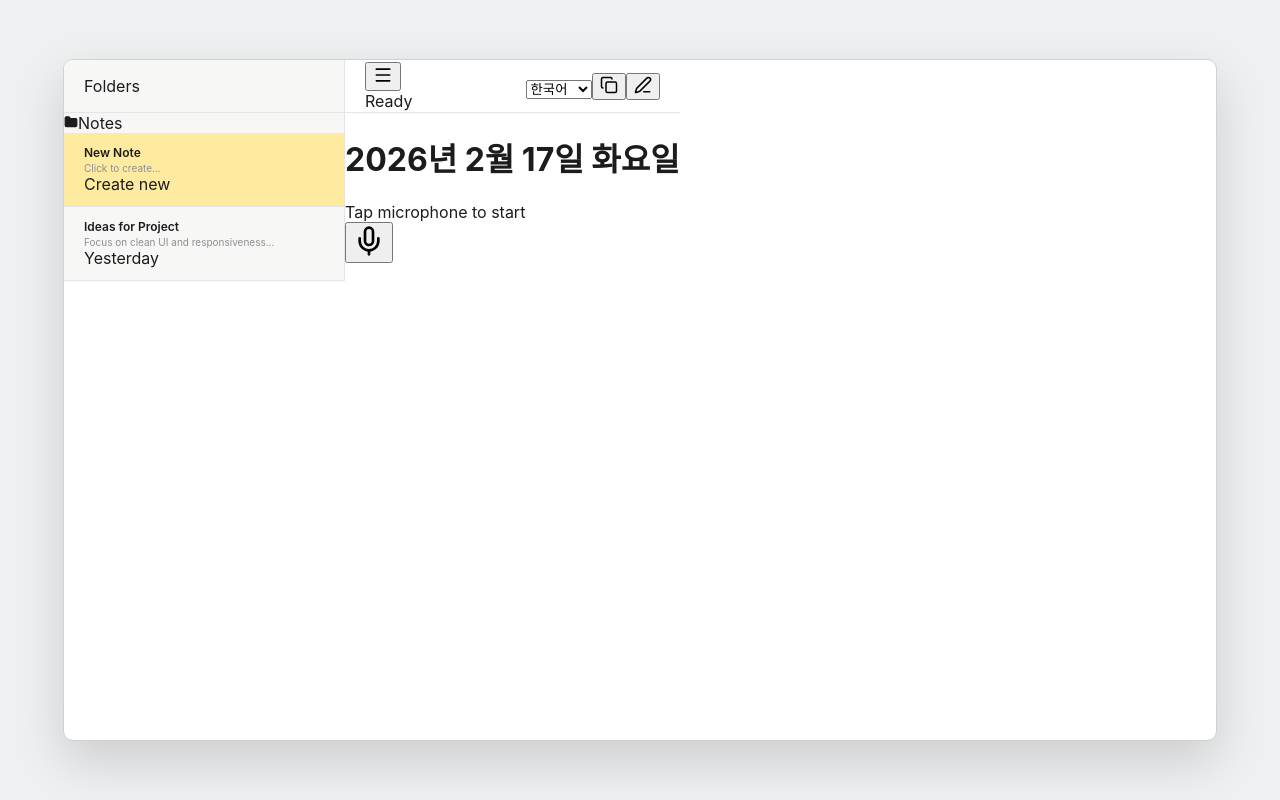
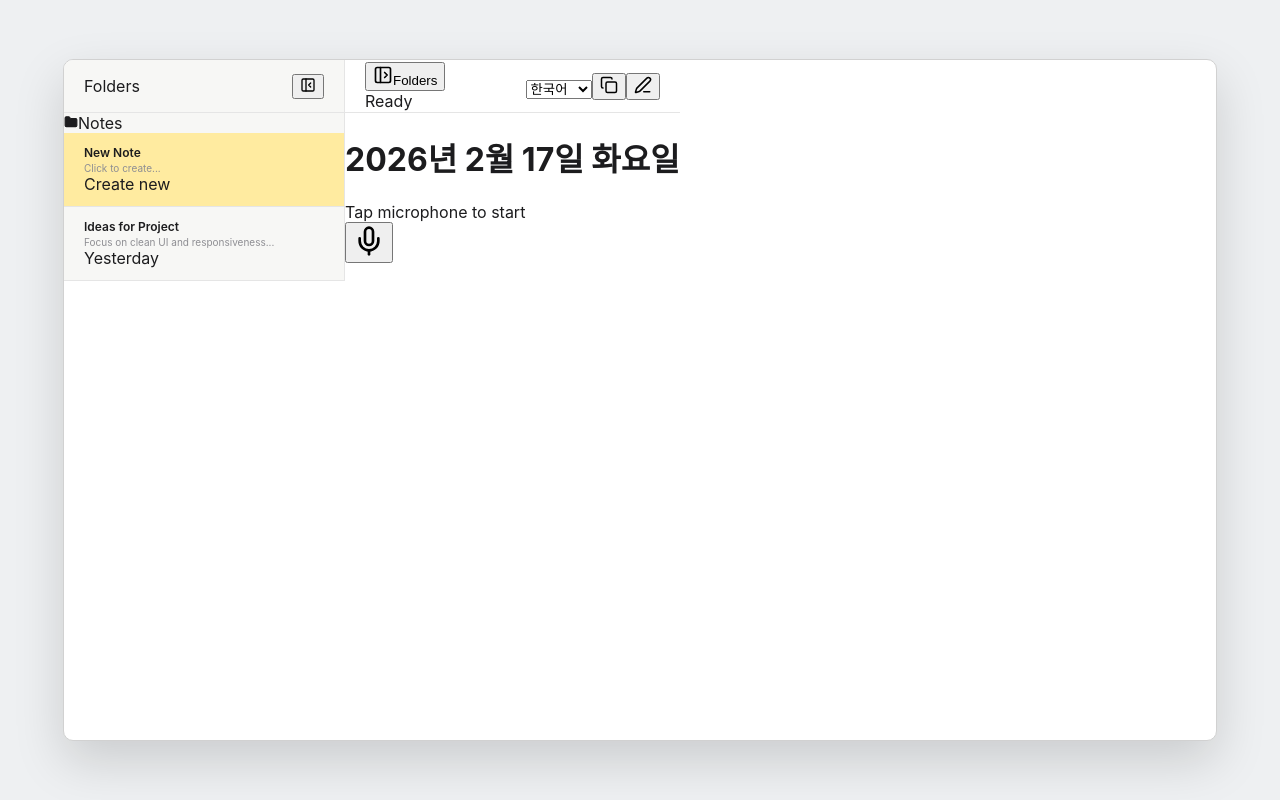
Before and after one commit to artcoding011-art/voice-to-text-app, a React (Vite) app: page / in a window 1280 px wide. Built offline with nearby package versions, Linux system fonts and the light colour scheme; a web font is replaced by a local one.

Commit message:
UI: Move Toggle button to sidebar header (Folders area) and refine interactions

```diff
--- a/src/App.jsx
+++ b/src/App.jsx
@@ -129,6 +129,7 @@ function App() {
             onSelectNote={handleSelectNote}
             onNewNote={handleNewNote}
             transcript={transcript}
+            onToggle={toggleSidebar}
           />
         </div>
       </div>
--- a/src/components/NoteEditor.jsx
+++ b/src/components/NoteEditor.jsx
@@ -1,5 +1,5 @@
 import React, { useEffect, useRef } from 'react';
-import { Copy, Trash2, Edit3, Mic, MicOff, ChevronLeft, Menu } from 'lucide-react';
+import { Copy, Trash2, Edit3, Mic, MicOff, ChevronLeft, Menu, PanelLeftOpen } from 'lucide-react';
 import { getCurrentDate } from '../helpers/dateUtils';
 
 const NoteEditor = ({
@@ -30,14 +30,17 @@ const NoteEditor = ({
             {/* Toolbar */}
             <div className="toolbar shrink-0 z-10 bg-white/80 backdrop-blur-md">
                 <div className="flex items-center gap-3">
-                    {/* Sidebar Toggle Button */}
-                    <button
-                        onClick={onToggleSidebar}
-                        className="p-2 -ml-2 rounded-md hover:bg-gray-100 text-gray-500 transition-colors"
-                        title={isSidebarOpen ? "Close Sidebar" : "Open Sidebar"}
-                    >
-                        {isSidebarOpen ? <ChevronLeft size={20} /> : <Menu size={20} />}
-                    </button>
+                    {/* Sidebar Toggle Button (Only visible when closed or on mobile when needed) */}
+                    {!isSidebarOpen && (
+                        <button
+                            onClick={onToggleSidebar}
+                            className="flex items-center gap-1 p-2 -ml-2 rounded-md hover:bg-gray-100 text-[#f7ce46] hover:text-[#e6c03d] transition-colors font-medium"
+                            title="Open Folders"
+                        >
+                            <PanelLeftOpen size={20} />
+                            <span className="text-sm">Folders</span>
+                        </button>
+                    )}
 
                     <div className="flex flex-col">
                         <span className="text-xs text-gray-400 font-medium cursor-default">
--- a/src/components/Sidebar.jsx
+++ b/src/components/Sidebar.jsx
@@ -1,11 +1,17 @@
 import React from 'react';
-import { Folder } from 'lucide-react';
+import { Folder, PanelLeftClose } from 'lucide-react';
 
-const Sidebar = ({ history, selectedNote, onSelectNote, onNewNote, transcript }) => {
+const Sidebar = ({ history, selectedNote, onSelectNote, onNewNote, transcript, onToggle }) => {
     return (
-        <div className="sidebar hidden md:flex">
-            <div className="toolbar bg-[#f7f7f5] justify-center font-semibold text-[11px] text-gray-600">
-                Folders
+        <div className="sidebar hidden md:flex h-full flex-col">
+            <div className="toolbar bg-[#f7f7f5] flex items-center justify-between px-4 font-semibold text-[11px] text-gray-600 border-b border-[#e5e5e5] shrink-0">
+                <span className="flex-1 text-center ml-6">Folders</span>
+                <button
+                    onClick={onToggle}
+                    className="p-1 rounded-md hover:bg-gray-200 text-gray-400 hover:text-gray-600 transition-colors"
+                >
+                    <PanelLeftClose size={16} />
+                </button>
             </div>
             <div className="p-2">
                 <div className="flex items-center gap-2 px-3 py-2 bg-[#e8e8e7] rounded-md text-[11px] font-medium">
```
